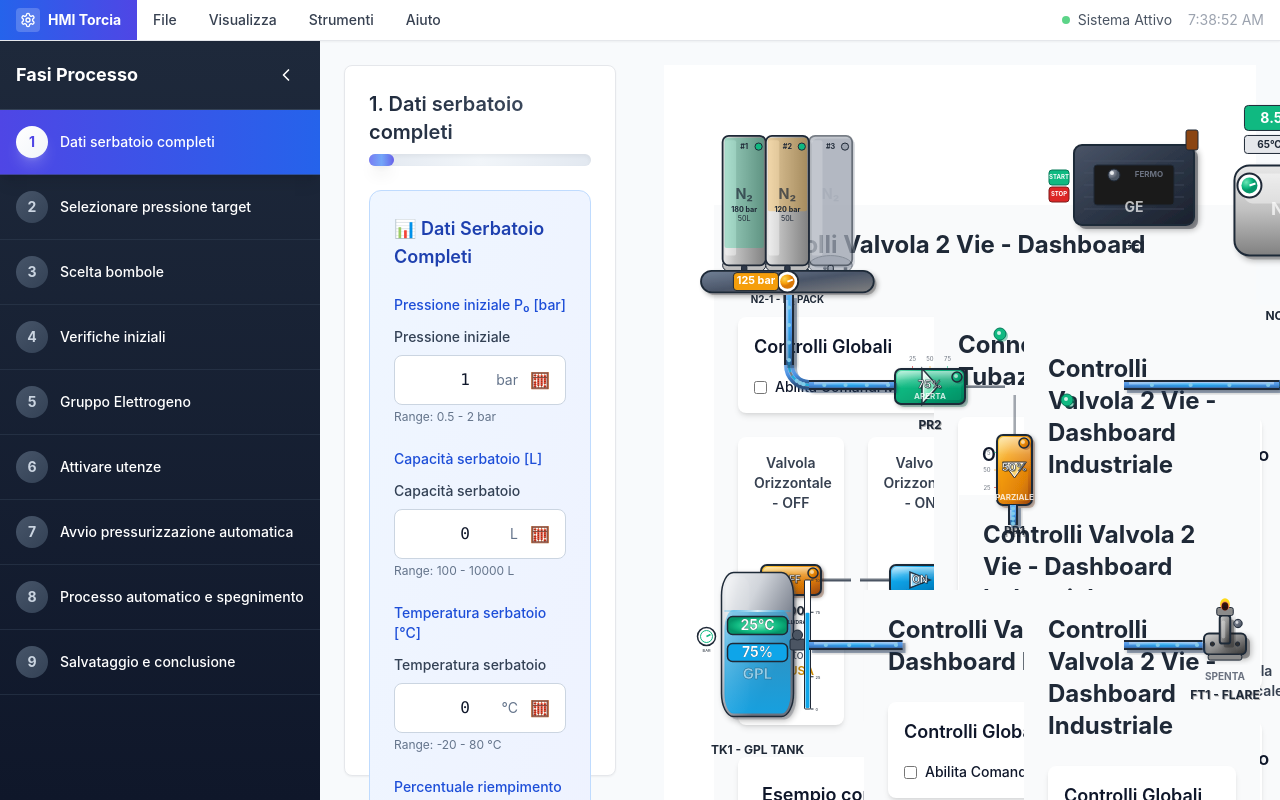
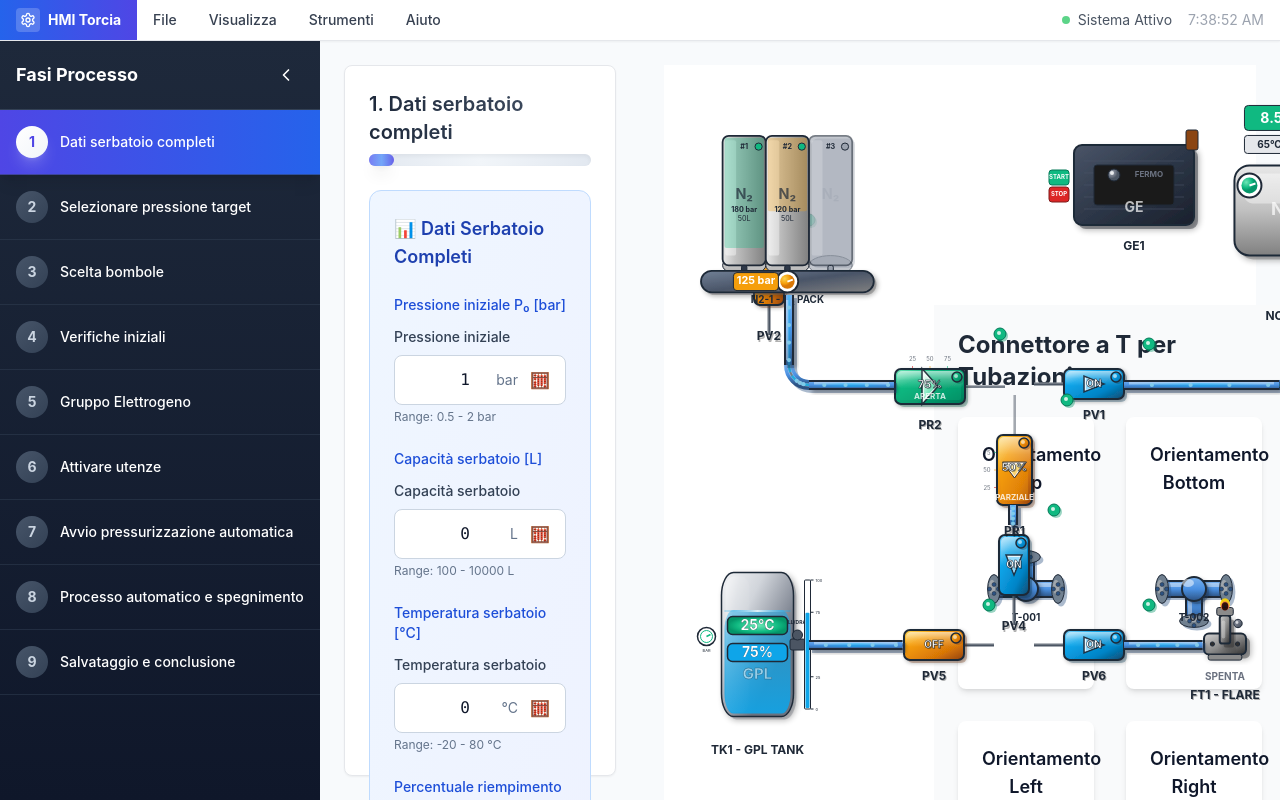
Before and after one commit to rimoric/torcia, a React (Vite) app: page / in a window 1280 px wide. Built offline with nearby package versions, Linux system fonts and the light colour scheme.

Commit message:
Update ValveTwoWay.tsx

```diff
--- a/src/components/controls/ValveTwoWay.tsx
+++ b/src/components/controls/ValveTwoWay.tsx
@@ -1,4 +1,4 @@
-import React, { useState } from 'react';
+import React from 'react';
 
 // Configurazione valvola (facilmente modificabile)
 const VALVE_CONFIG = {
@@ -420,197 +420,4 @@ const Valve2Way: React.FC<Valve2WayProps> = ({
   );
 };
 
-// Componente Demo per mostrare entrambe le orientazioni
-const Valve2WayDemo: React.FC = () => {
-  const [valve1Open, setValve1Open] = useState(false);
-  const [valve2Open, setValve2Open] = useState(true);
-  const [valve3Open, setValve3Open] = useState(false);
-  const [valve4Open, setValve4Open] = useState(true);
-  const [manualControlEnabled, setManualControlEnabled] = useState(false);
-
-  return (
-    <div className="p-6 bg-gray-50 min-h-screen">
-      <div className="max-w-6xl mx-auto">
-        <h1 className="text-2xl font-bold text-gray-800 mb-6">
-          Controlli Valvola 2 Vie - Dashboard Industriale
-        </h1>
-
-        {/* Pannello controlli */}
-        <div className="bg-white rounded-lg shadow-md p-4 mb-6">
-          <h2 className="text-lg font-semibold mb-4">Controlli Globali</h2>
-          <div className="flex items-center gap-4">
-            <label className="flex items-center gap-2">
-              <input
-                type="checkbox"
-                checked={manualControlEnabled}
-                onChange={(e) => setManualControlEnabled(e.target.checked)}
-                className="rounded"
-              />
-              <span className="text-sm font-medium">Abilita Comandi Manuali</span>
-            </label>
-            {manualControlEnabled && (
-              <span className="text-xs text-green-600 font-medium">
-                Controllo manuale attivo - cliccare sulle valvole per cambiarle
-              </span>
-            )}
-          </div>
-        </div>
-
-        {/* Griglia delle valvole */}
-        <div className="grid grid-cols-1 md:grid-cols-2 lg:grid-cols-4 gap-6">
-
-          {/* Valvola Orizzontale - OFF */}
-          <div className="bg-white rounded-lg shadow-md p-4">
-            <h3 className="text-sm font-semibold mb-3 text-center text-gray-700">
-              Valvola Orizzontale - OFF
-            </h3>
-            <div className="flex justify-center">
-              <Valve2Way
-                isOpen={valve1Open}
-                label="PV001"
-                orientation="horizontal"
-                manualControlEnabled={manualControlEnabled}
-                onToggle={() => setValve1Open(!valve1Open)}
-              />
-            </div>
-            <div className="mt-3 text-xs text-center text-gray-600">
-              Stato: <span className="font-semibold text-yellow-600">CHIUSA</span>
-            </div>
-          </div>
-
-          {/* Valvola Orizzontale - ON */}
-          <div className="bg-white rounded-lg shadow-md p-4">
-            <h3 className="text-sm font-semibold mb-3 text-center text-gray-700">
-              Valvola Orizzontale - ON
-            </h3>
-            <div className="flex justify-center">
-              <Valve2Way
-                isOpen={valve2Open}
-                label="PV002"
-                orientation="horizontal"
-                manualControlEnabled={manualControlEnabled}
-                onToggle={() => setValve2Open(!valve2Open)}
-              />
-            </div>
-            <div className="mt-3 text-xs text-center text-gray-600">
-              Stato: <span className="font-semibold text-blue-500">APERTA</span>
-            </div>
-          </div>
-
-          {/* Valvola Verticale - OFF */}
-          <div className="bg-white rounded-lg shadow-md p-4">
-            <h3 className="text-sm font-semibold mb-3 text-center text-gray-700">
-              Valvola Verticale - OFF
-            </h3>
-            <div className="flex justify-center">
-              <Valve2Way
-                isOpen={valve3Open}
-                label="PV003"
-                orientation="vertical"
-                manualControlEnabled={manualControlEnabled}
-                onToggle={() => setValve3Open(!valve3Open)}
-              />
-            </div>
-            <div className="mt-3 text-xs text-center text-gray-600">
-              Stato: <span className="font-semibold text-yellow-600">CHIUSA</span>
-            </div>
-          </div>
-
-          {/* Valvola Verticale - ON */}
-          <div className="bg-white rounded-lg shadow-md p-4">
-            <h3 className="text-sm font-semibold mb-3 text-center text-gray-700">
-              Valvola Verticale - ON
-            </h3>
-            <div className="flex justify-center">
-              <Valve2Way
-                isOpen={valve4Open}
-                label="PV004"
-                orientation="vertical"
-                manualControlEnabled={manualControlEnabled}
-                onToggle={() => setValv4Open(!valve4Open)}
-              />
-            </div>
-            <div className="mt-3 text-xs text-center text-gray-600">
-              Stato: <span className="font-semibold text-blue-500">APERTA</span>
-            </div>
-          </div>
-        </div>
-
-        {/* Esempio di integrazione con dimensioni personalizzate */}
-        <div className="mt-8 bg-white rounded-lg shadow-md p-6">
-          <h2 className="text-lg font-semibold mb-4">Esempio con Dimensioni Personalizzate</h2>
-          <div className="flex flex-wrap gap-8 items-center justify-center">
-
-            {/* Valvola piccola */}
-            <div className="text-center">
-              <Valve2Way
-                isOpen={true}
-                label="Small"
-                orientation="horizontal"
-                width={40}
-                height={20}
-                manualControlEnabled={manualControlEnabled}
-                onToggle={() => {}}
-              />
-              <p className="text-xs text-gray-600 mt-2">Piccola (40x20)</p>
-            </div>
-
-            {/* Valvola media (default) */}
-            <div className="text-center">
-              <Valve2Way
-                isOpen={false}
-                label="Medium"
-                orientation="horizontal"
-                manualControlEnabled={manualControlEnabled}
-                onToggle={() => {}}
-              />
-              <p className="text-xs text-gray-600 mt-2">Media (60x30)</p>
-            </div>
-
-            {/* Valvola grande */}
-            <div className="text-center">
-              <Valve2Way
-                isOpen={true}
-                label="Large"
-                orientation="vertical"
-                width={80}
-                height={40}
-                manualControlEnabled={manualControlEnabled}
-                onToggle={() => {}}
-              />
-              <p className="text-xs text-gray-600 mt-2">Grande (80x40)</p>
-            </div>
-          </div>
-        </div>
-
-        {/* Informazioni tecniche */}
-        <div className="mt-8 bg-blue-50 rounded-lg p-4">
-          <h3 className="text-lg font-semibold text-blue-800 mb-3">Caratteristiche Tecniche</h3>
-          <div className="grid grid-cols-1 md:grid-cols-2 gap-4 text-sm">
-            <div>
-              <h4 className="font-semibold text-blue-700">Stati Visuali:</h4>
-              <ul className="list-disc list-inside text-blue-700 space-y-1">
-                <li><span className="inline-block w-3 h-3 bg-sky-300 rounded mr-2"></span>ON - Blu chiaro (#87CEEB)</li>
-                <li><span className="inline-block w-3 h-3 bg-yellow-400 rounded mr-2"></span>OFF - Giallo (#FFD700)</li>
-                <li>Freccia direzionale quando aperta</li>
-                <li>Indicatore di stato (pallino colorato)</li>
-              </ul>
-            </div>
-            <div>
-              <h4 className="font-semibold text-blue-700">Configurabilità:</h4>
-              <ul className="list-disc list-inside text-blue-700 space-y-1">
-                <li>Orientamento orizzontale/verticale</li>
-                <li>Dimensioni personalizzabili</li>
-                <li>Etichette modificabili</li>
-                <li>Controllo manuale opzionale</li>
-                <li>Colori configurabili nel codice</li>
-              </ul>
-            </div>
-          </div>
-        </div>
-      </div>
-    </div>
-  );
-};
-
-export default Valve2WayDemo;
+export default Valve2Way;
```
